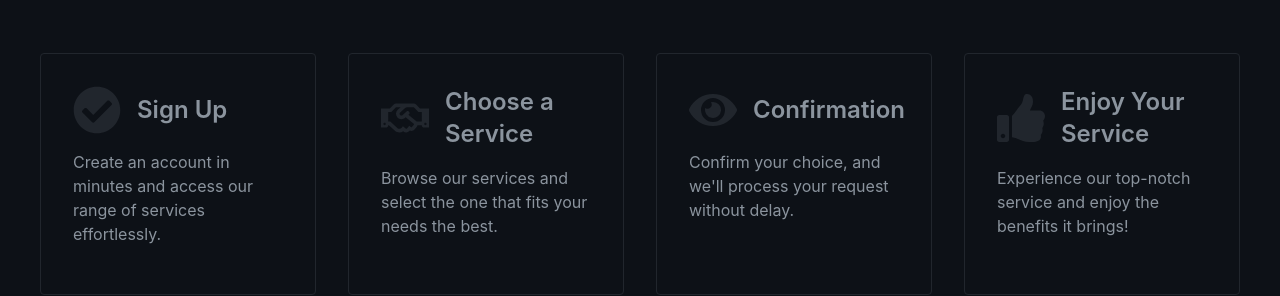
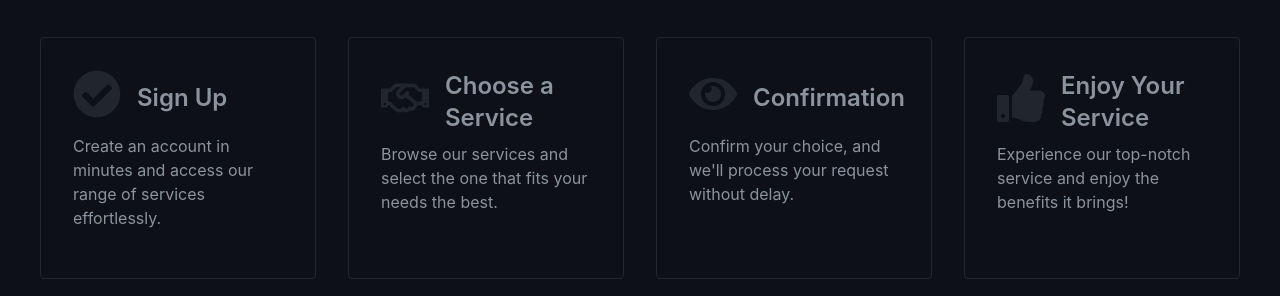
Before and after one commit to soulstar9792/Icarus-shipping-website, a React (Create React App) app: page / in a window 1280 px wide. Shown: the part 183-479 px from the top of the page. Built offline with nearby package versions, Linux system fonts and the light colour scheme.

Commit message:
Update HowItWorks to use $GS

```diff
--- a/src/components/Home/HowItWorks.js
+++ b/src/components/Home/HowItWorks.js
@@ -2,7 +2,8 @@
 import React, { useEffect, useRef, useState } from "react";
 import { FaCheckCircle, FaRegHandshake, FaEye, FaThumbsUp } from "react-icons/fa";
 import Card from '../Utils/Card';
-import $GS from '../../styles/constants'
+import $GS from '../../styles/constants';
+
 const HowItWorks = () => {
   const ref = useRef(null);
   const [isVisible, setIsVisible] = useState(false);
@@ -31,9 +32,8 @@ const HowItWorks = () => {
 
   return (
     <section ref={ref} className="py-10 md:py-20 px-4 md:px-10 bg-custom-background relative overflow-hidden">
-      <h2 className={`text-3xl md:text-5xl font-bold text-center mb-8 md:mb-12 text-text-emphasizing relative cursor-pointer transition-all duration-300
-                      ${isVisible ? 'animate__animated animate__zoomIn' : ''}
-                      group hover:text-shadow`}
+      <h2 className={`${$GS.textHeading_1} relative cursor-pointer transition-all duration-300
+                      ${isVisible ? 'animate__animated animate__zoomIn' : ''} group hover:text-shadow`}
       >
         How It Works
       </h2>
@@ -47,11 +47,17 @@ const HowItWorks = () => {
           { icon: <FaThumbsUp />, title: "Enjoy Your Service", description: "Experience our top-notch service and enjoy the benefits it brings!" }
         ].map((item, index) => (
           <Card key={index}>
-            <div className="flex items-center mb-3 md:mb-4">
-              <span className={`text-4xl md:text-5xl text-custom-border mr-2 md:mr-4 group-hover:text-hover-text`}>{item.icon}</span>
-              <h3 className={`text-xl md:text-2xl font-semibold text-text-normal group-hover:text-hover-text`}>{item.title}</h3>
+            <div className="flex items-center">
+              <span className={`${$GS.iconSize} text-custom-border mr-2 md:mr-4 group-hover:text-hover-text`}>
+                {item.icon}
+              </span>
+              <h3 className={`${$GS.textHeading_3} group-hover:text-hover-text`}>
+                {item.title}
+              </h3>
             </div>
-            <p className={`text-sm md:text-base text-text-normal mb-2 md:mb-4 group-hover:text-hover-text`}>{item.description}</p>
+            <p className={`${$GS.textNormal_1} mb-2 md:mb-4 group-hover:text-hover-text`}>
+              {item.description}
+            </p>
           </Card>
         ))}
 
```
